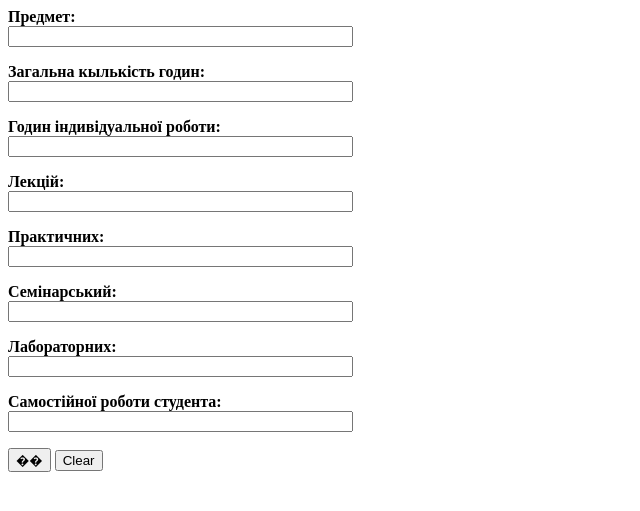
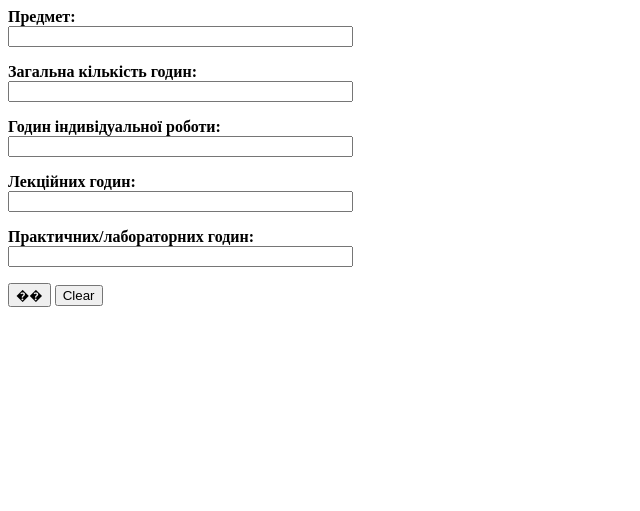
Before and after one commit to rrramko/dip.ua, a PHP site: page /add_subject.php in a window 1280 px wide. Shown: the top 511 px of the page, without its empty margins (0-640 px from the left). Run offline with PHP 8.4, Linux system fonts and the light colour scheme.

Commit message:
Редагнув

```diff
--- a/www/add_subject.php
+++ b/www/add_subject.php
@@ -3,26 +3,17 @@
   <p><b>Предмет:</b><br>
    <input type="text" name="subject_name" size="40">
   </p>
- <p><b>Загальна кылькість годин:</b><br>
+ <p><b>Загальна кількість годин:</b><br>
    <input type="text" name="all_hours" size="40">
   </p>
   <p><b>Годин індивідуальної роботи:</b><br>
    <input type="text" name="ind_hours" size="40">
   </p>
-  <p><b>Лекцій:</b><br>
+  <p><b>Лекційних годин:</b><br>
    <input type="text" name="l_hours" size="40">
   </p>
-  <p><b>Практичних:</b><br>
+  <p><b>Практичних/лабораторних годин:</b><br>
    <input type="text" name="pr_hours" size="40">
-  </p>
-  <p><b>Семінарський:</b><br>
-   <input type="text" name="sem_hours" size="40">
-  </p>
-   <p><b>Лабораторних:</b><br>
-   <input type="text" name="lab_hours" size="40">
-  </p>
-   <p><b>Самостійної роботи студента:</b><br>
-   <input type="text" name="stud_hours" size="40">
   </p>
   <input type="hidden" name="active" value="1">
   <input type="hidden" name="action" value="add_subject">
```
